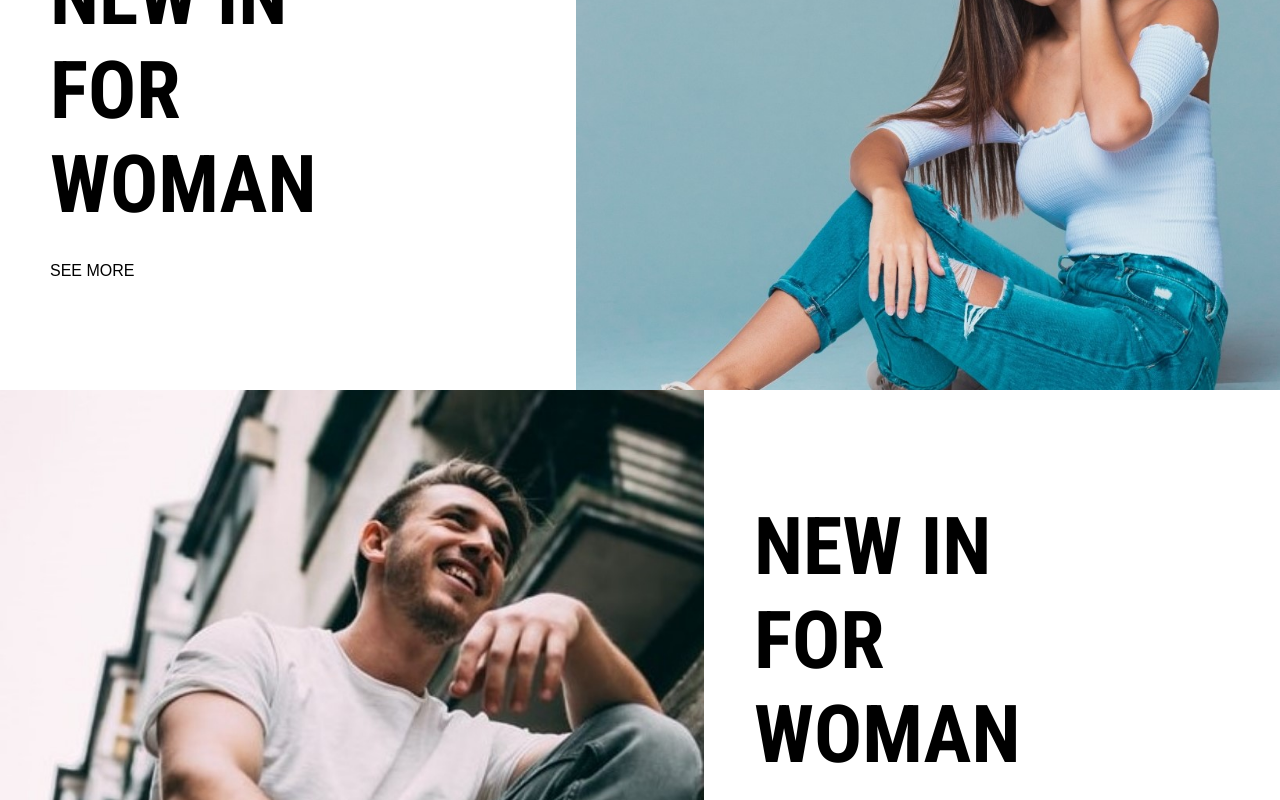
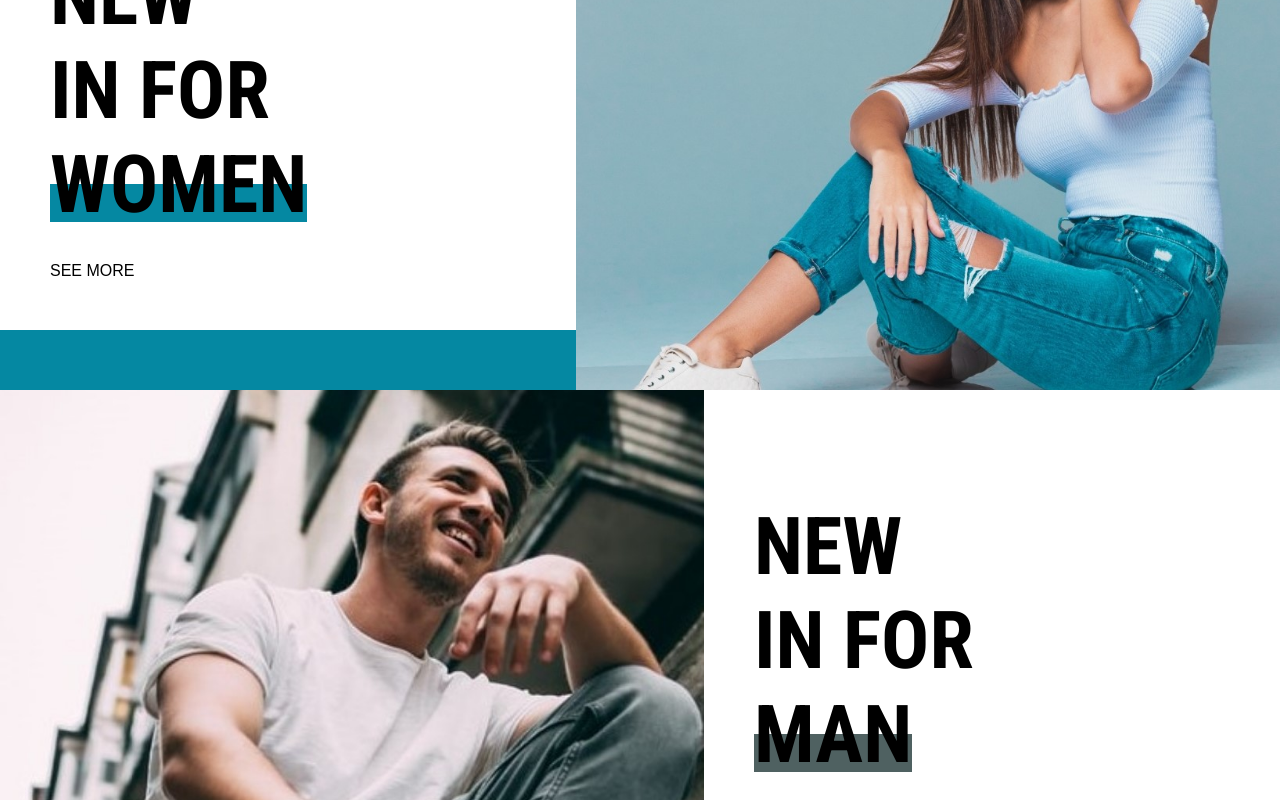
Before and after one commit to 1991Pawel/e-comerce-next, a Next.js app in the folder client/: page / in a window 1280 px wide. Shown: the part 260-1060 px from the top of the page. Built offline with nearby package versions, Linux system fonts and the light colour scheme.

Commit message:
add styles for index page

```diff
--- a/client/pages/index.js
+++ b/client/pages/index.js
@@ -8,7 +8,10 @@ export default function Home() {
       <section className={styles.wrapper}>
         <div className={styles.collection}>
           <div className={styles.collection__content}>
-            <h2 className={styles.collection__title}>New in for woman</h2>
+            <h2 className={styles.collection__title}>
+              New <span className={styles.collection__special}>in for</span>
+              <span className={styles.collection__special}>women</span>
+            </h2>
             <button className={styles.collection__btn}>See more</button>
           </div>
           <div className={styles.collection__photo}>
@@ -24,7 +27,12 @@ export default function Home() {
             <img className={styles.collection__img} src="./images/man.jpg" alt="man collection" />
           </div>
           <div className={styles.collection__content}>
-            <h2 className={styles.collection__title}>New in for woman</h2>
+            <h2 className={styles.collection__title}>
+              New <span className={styles.collection__special}>in for</span>
+              <span className={`${styles.collection__special} ${styles.collection__special__bg}`}>
+                man
+              </span>
+            </h2>
             <button className={styles.collection__btn}>See more</button>
           </div>
         </div>
--- a/client/styles/pages/index.module.css
+++ b/client/styles/pages/index.module.css
@@ -9,11 +9,52 @@
 }
 
 .collection__content {
+  position: relative;
+
   width: 45%;
   display: flex;
   flex-direction: column;
   padding-left: 5rem;
   justify-content: center;
+}
+.collection__special {
+  position: relative;
+
+  display: inline-block;
+}
+
+.collection__special:last-of-type::before {
+  position: absolute;
+
+  content: '';
+  display: block;
+  bottom: 1rem;
+  left: 0;
+  height: 40%;
+  width: 100%;
+  background: #0588a2;
+  z-index: -1;
+}
+
+.collection__special__bg:last-of-type::before {
+  background: #4f6161;
+}
+
+.collection__content::before {
+  position: absolute;
+
+  content: '';
+  height: 6rem;
+  width: 10rem;
+  bottom: 0;
+  left: 0;
+  width: 100%;
+}
+.collection__content:nth-child(odd)::before {
+  background: #0588a2;
+}
+.collection__content:nth-child(even)::before {
+  background: #4f6161;
 }
 
 .collection__photo {
@@ -23,7 +64,8 @@
 
 .collection__img {
   width: 100%;
-  height: auto;
+  height: 100%;
+  object-fit: cover;
 }
 
 .collection__title {
```
